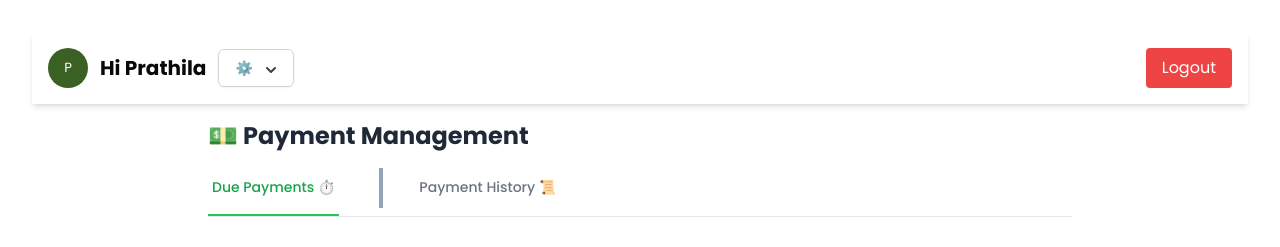
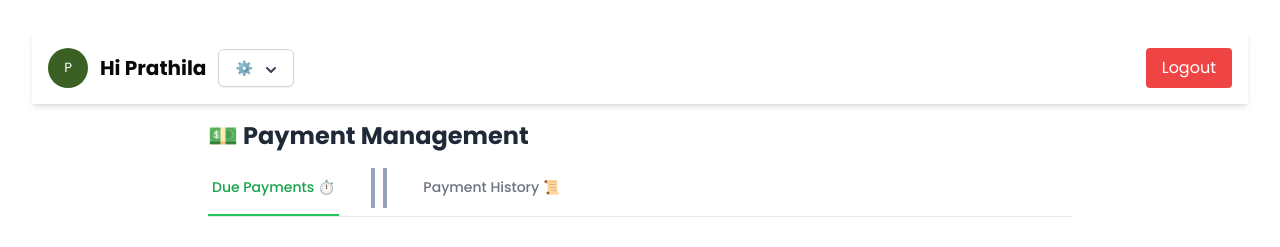
Before and after one commit to last-chaanz/csse-waste-tracker, a React (Vite) app in the folder frontend/: page /payments in a window 1280 px wide. Shown: the top 247 px of the page. Built offline with nearby package versions, Linux system fonts and the light colour scheme.

Commit message:
slight changes

```diff
--- a/frontend/src/components/payment/PaymentTabs.jsx
+++ b/frontend/src/components/payment/PaymentTabs.jsx
@@ -66,7 +66,7 @@ const PaymentTabs = () => {
                             >
                                 Due Payments ⏱️
                             </button>
-                            <span className="mb-2 mt-2 h-10 border-r-4 border-slate-400 px-1"></span>
+                            <span className="mb-2 mt-2 h-10 border-x-4 border-slate-400 px-1"></span>
                             <button
                                 onClick={() => setActiveTab('history')}
                                 className={`border-b-2 px-1 py-4 text-sm font-medium ${
```
